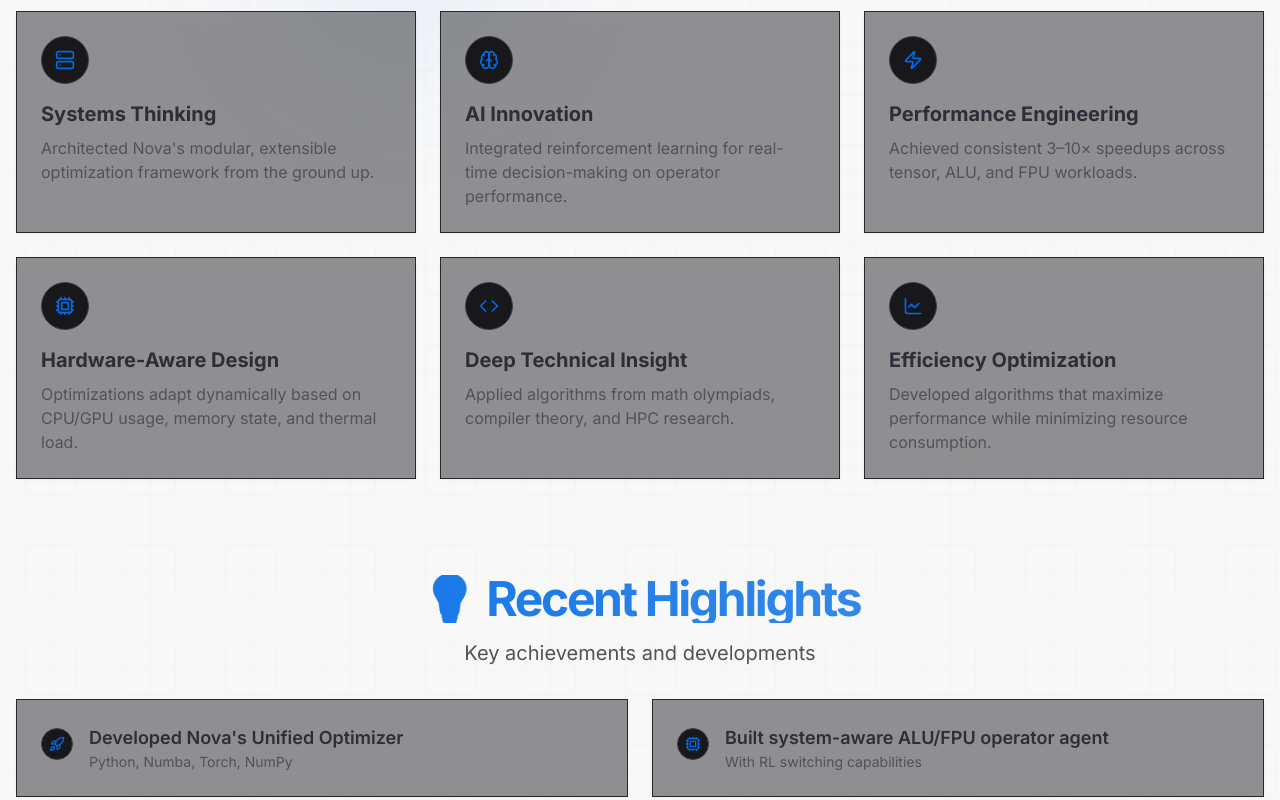
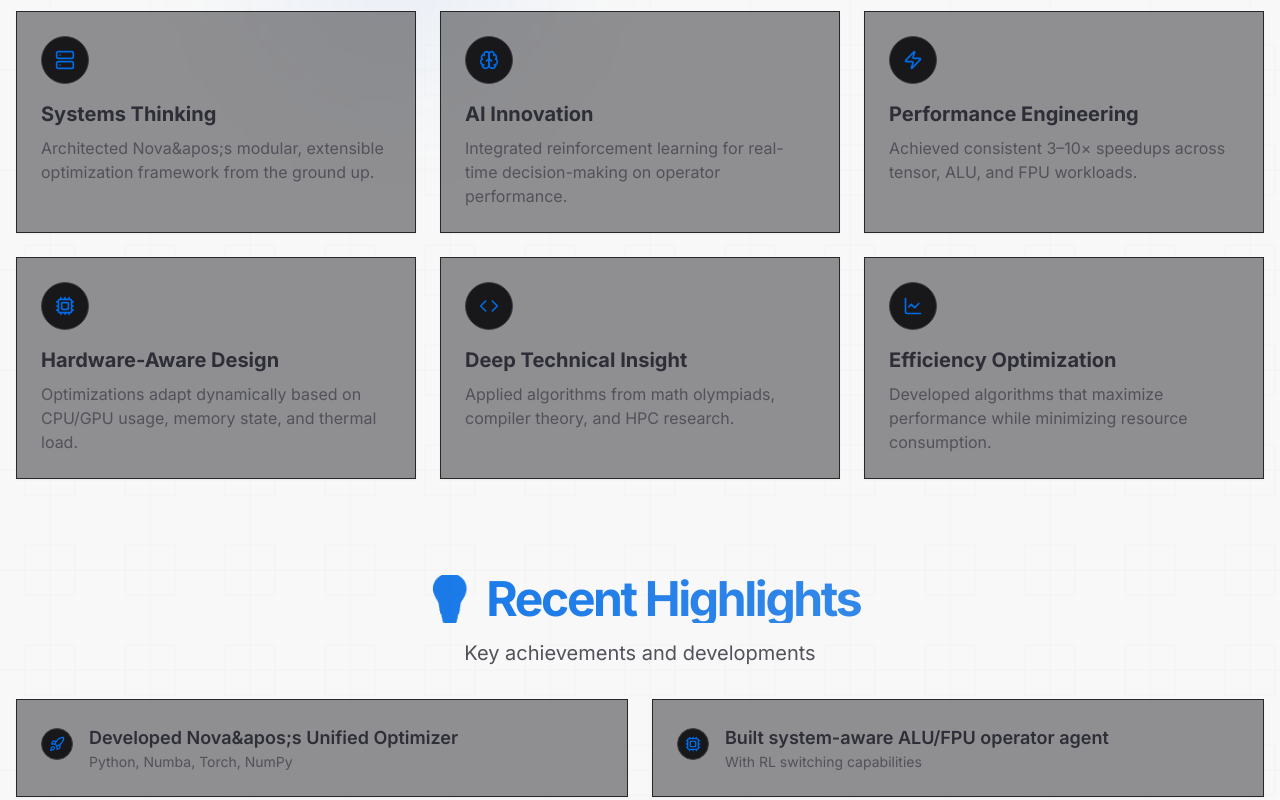
Before and after one commit to ErickMk/my-portfolio, a Next.js app: page / in a window 1280 px wide. Shown: the part 1780-2580 px from the top of the page. Built offline with nearby package versions, Linux system fonts and the light colour scheme.

Commit message:
Update portfolio page with improved sections and animations

```diff
--- a/src/app/page.tsx
+++ b/src/app/page.tsx
@@ -262,7 +262,7 @@ export default function Home() {
           </div>
         </motion.section>
 
-        {/* What I'm Building Section */}
+        {/* What I&apos;m Building Section */}
         <motion.section
           ref={sectionRefs.projects}
           id="projects"
@@ -371,7 +371,7 @@ export default function Home() {
               {
                 icon: <Server className="h-5 w-5 text-primary" />,
                 title: "Systems Thinking",
-                description: "Architected Nova's modular, extensible optimization framework from the ground up.",
+                description: "Architected Nova&apos;s modular, extensible optimization framework from the ground up.",
               },
               {
                 icon: <Brain className="h-5 w-5 text-primary" />,
@@ -443,7 +443,7 @@ export default function Home() {
             {[
               {
                 icon: <Rocket className="h-4 w-4 text-primary" />,
-                title: "Developed Nova's Unified Optimizer",
+                title: "Developed Nova&apos;s Unified Optimizer",
                 subtitle: "Python, Numba, Torch, NumPy",
               },
               {
```
